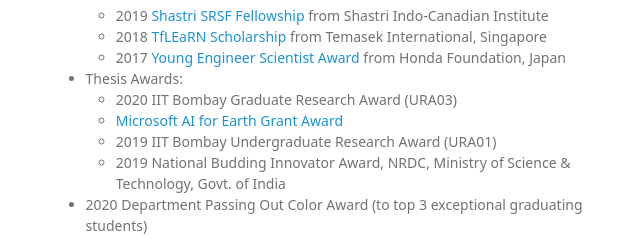
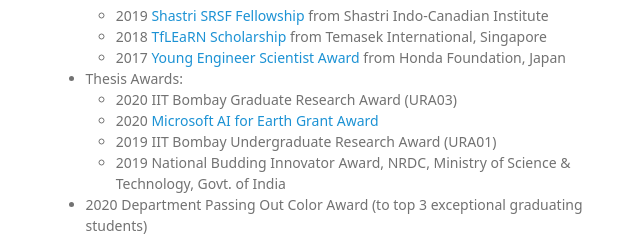
Before and after one commit to satyammohla/satyammohla.github.io, a plain HTML site: page awards.html in a window 1280 px wide. Shown: the part 224-464 px from the top of the page, 474-1101 px from the left. Drawn offline with Linux system fonts and the light colour scheme; a script that the page names is missing; a web font is replaced by a local one.

Commit message:
Same as last commit. Just missed a 2020

```diff
--- a/awards.html
+++ b/awards.html
@@ -158,7 +158,7 @@
                 <li>Thesis Awards:
                     <ul>
                         <li>2020 IIT Bombay Graduate Research Award (URA03)</li>
-                        <li> <a href="https://www.microsoft.com/en-us/ai/ai-for-earth-grants">Microsoft AI for Earth Grant Award</a></li>
+                        <li>2020 <a href="https://www.microsoft.com/en-us/ai/ai-for-earth-grants">Microsoft AI for Earth Grant Award</a></li>
                         <li>2019 IIT Bombay Undergraduate Research Award (URA01)</li>
                         <li>2019 National Budding Innovator Award, NRDC, Ministry of Science & Technology, Govt. of India</li>
                     </ul>
```
